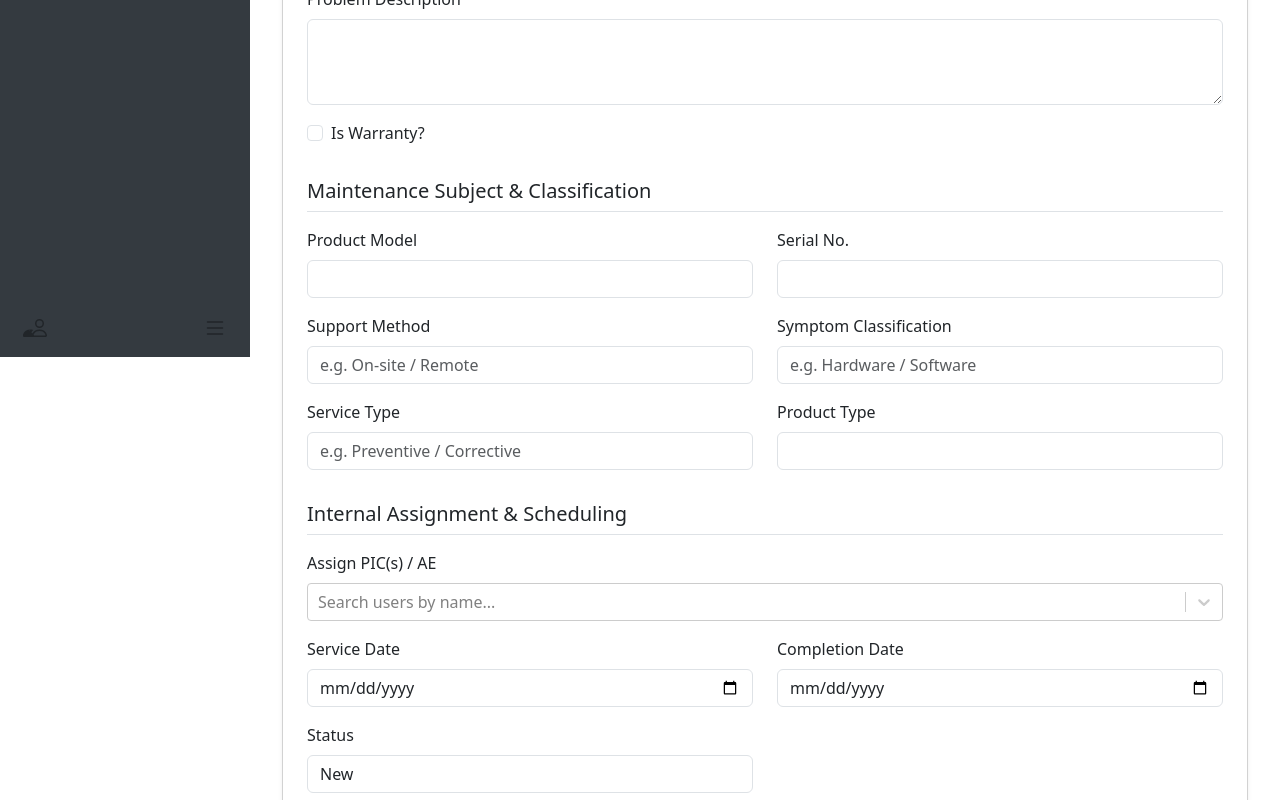
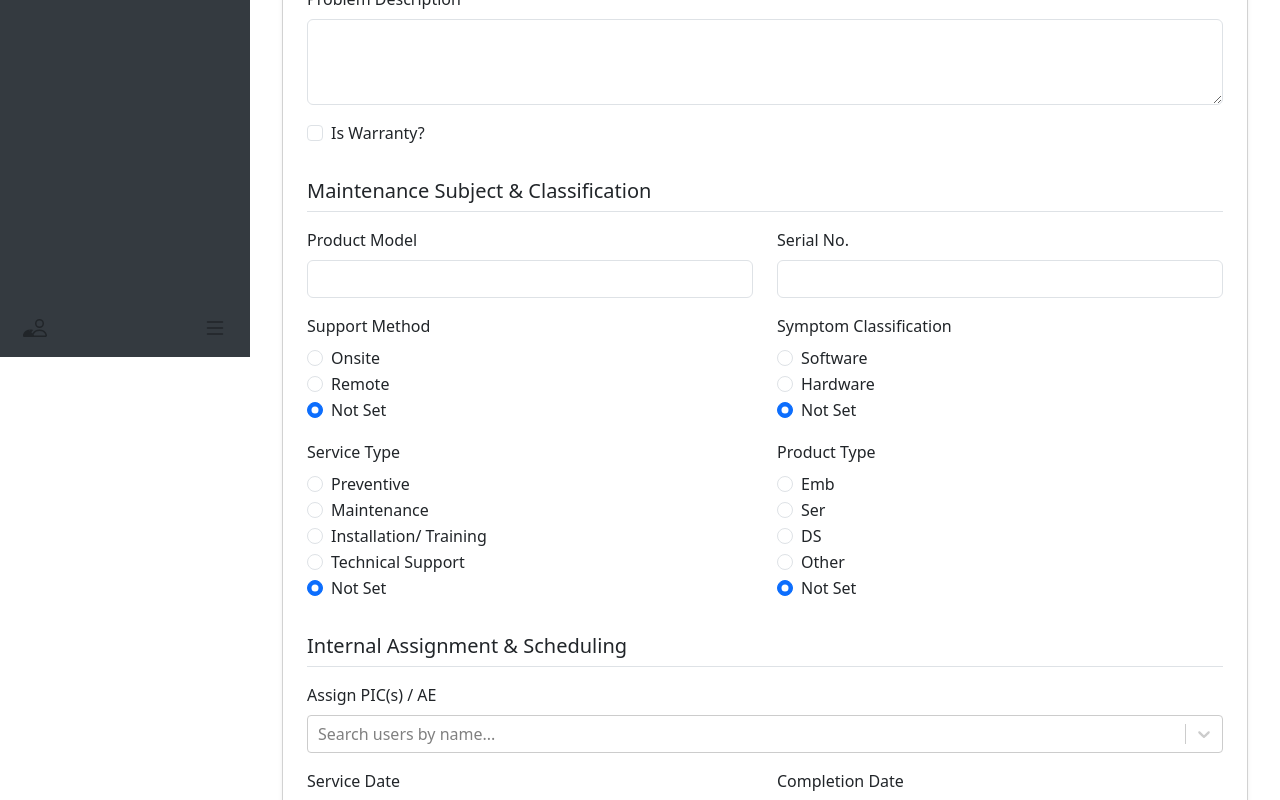
Before and after one commit to xzxzxxx/SysTrack, a React (Create React App) app in the folder frontend/: page /maintenance/new in a window 1280 px wide. Shown: the part 443-1243 px from the top of the page. Built offline with nearby package versions, Linux system fonts and the light colour scheme; no server answers; sample sign-in values are in the browser's storage.

Commit message:
feat: add radio button inputs for service_type, product_type, symptom_classification, and support_method in MaintenanceRequestForm

```diff
--- a/frontend/src/components/maintenance/MaintenanceRequestForm.js
+++ b/frontend/src/components/maintenance/MaintenanceRequestForm.js
@@ -125,9 +125,13 @@ function MaintenanceRequestForm({ token }) {
   // Common change
   const handleChange = (e) => {
     const { name, value, type, checked } = e.target;
+    let newValue = value;
+    if (type === 'radio' && value === '') {
+      newValue = null; // Set to null for "Not Set"
+    }
     setForm((f) => ({
       ...f,
-      [name]: type === 'checkbox' ? checked : value,
+      [name]: type === 'checkbox' ? checked : newValue,
     }));
   };
 
@@ -177,64 +181,31 @@ function MaintenanceRequestForm({ token }) {
     return [...errs, ...dateErrs];
   };
 
-  // Submit
+  // Submit handler with null conversion for radio fields
   const handleSubmit = async (e) => {
     e.preventDefault();
-    const errors = validateForStatus(form.status);
-    if (errors.length) {
-      setToast({ show: true, type: 'danger', message: errors.join('; ') });
-      setTimeout(() => setToast({ show: false, type: '', message: '' }), 2500);
-      return;
+    setLoading(true);
+
+    // Convert empty radio fields to null
+    const payload = { ...form };
+    ['service_type', 'product_type', 'symptom_classification', 'support_method'].forEach((field) => {
+      if (payload[field] === '' || payload[field] === undefined) {
+        payload[field] = null;
       }
+    });
 
-    const payload = {
-      service_date: form.service_date || null,
-      service_code: form.service_code,
-      client_id: form.client_id,
-      jobnote: form.jobnote,
-      location_district: form.location_district || null,
-      is_warranty: !!form.is_warranty,
-      sales: form.sales || null,
-      product_model: form.product_model || null,
-      serial_no: form.serial_no || null,
-      problem_description: form.problem_description || null,
-      solution_details: form.solution_details || null,
-      labor_details: form.labor_details || null,
-      parts_details: form.parts_details || null,
-      arrive_time: form.arrive_time || null,
-      depart_time: form.depart_time || null,
-      completion_date: form.completion_date || null,
-      remark: form.remark || null,
-      service_type: form.service_type || null,
-      product_type: form.product_type || null,
-      support_method: form.support_method || null,
-      symptom_classification: form.symptom_classification || null,
-      alias: form.alias || null,
-      status: form.status, // target status
-      pic_ids: form.pic_ids_input
-        .split(',')
-        .map((s) => s.trim())
-        .filter(Boolean)
-        .map((s) => Number(s))
-        .filter((n) => Number.isFinite(n)),
-    };
-
-    setLoading(true);
     try {
       if (isEdit) {
         await api.put(`/maintenance-records/${id}`, payload);
-        setToast({ show: true, type: 'success', message: 'Record updated' });
       } else {
-        const res = await api.post('/maintenance-records', payload);
-        setToast({ show: true, type: 'success', message: 'Record created' });
-        // Navigate to edit page after creation
-        history.push(`/maintenance/${res.data.maintenance_id}`);
+        await api.post('/maintenance-records', payload);
       }
+      history.push('/maintenance-records');
     } catch (err) {
-      setToast({ show: true, type: 'danger', message: err.response?.data?.error || 'Save failed' });
+      console.error(err);
+      alert('Error saving maintenance record.');
     } finally {
       setLoading(false);
-      setTimeout(() => setToast({ show: false, type: '', message: '' }), 2000);
     }
   };
 
@@ -384,47 +355,208 @@ function MaintenanceRequestForm({ token }) {
 
               <div className="col-md-6 mb-3">
                 <label className="form-label">Support Method</label>
+                <div className="form-check">
                   <input
-                  type="text"
+                    type="radio"
+                    id="support_method-Onsite"
                     name="support_method"
-                  className="form-control"
-                  value={form.support_method}
+                    value="Onsite"
+                    checked={form.support_method === "Onsite"}
                     onChange={handleChange}
-                  placeholder="e.g. On-site / Remote"
+                    className="form-check-input"
                   />
+                  <label htmlFor="support_method-Onsite" className="form-check-label">Onsite</label>
+                </div>
+                <div className="form-check">
+                  <input
+                    type="radio"
+                    id="support_method-Remote"
+                    name="support_method"
+                    value="Remote"
+                    checked={form.support_method === "Remote"}
+                    onChange={handleChange}
+                    className="form-check-input"
+                  />
+                  <label htmlFor="support_method-Remote" className="form-check-label">Remote</label>
+                </div>
+                <div className="form-check">
+                  <input
+                    type="radio"
+                    id="support_method-none"
+                    name="support_method"
+                    value=""
+                    checked={form.support_method === "" || form.support_method === null || form.support_method === undefined}
+                    onChange={handleChange}
+                    className="form-check-input"
+                  />
+                  <label htmlFor="support_method-none" className="form-check-label">Not Set</label>
+                </div>
               </div>
               <div className="col-md-6 mb-3">
                 <label className="form-label">Symptom Classification</label>
+                <div className="form-check">
                   <input
-                  type="text"
+                    type="radio"
+                    id="symptom_classification-Software"
                     name="symptom_classification"
-                  className="form-control"
-                  value={form.symptom_classification}
+                    value="Software"
+                    checked={form.symptom_classification === "Software"}
                     onChange={handleChange}
-                  placeholder="e.g. Hardware / Software"
+                    className="form-check-input"
                   />
+                  <label htmlFor="symptom_classification-Software" className="form-check-label">Software</label>
+                </div>
+                <div className="form-check">
+                  <input
+                    type="radio"
+                    id="symptom_classification-Hardware"
+                    name="symptom_classification"
+                    value="Hardware"
+                    checked={form.symptom_classification === "Hardware"}
+                    onChange={handleChange}
+                    className="form-check-input"
+                  />
+                  <label htmlFor="symptom_classification-Hardware" className="form-check-label">Hardware</label>
+                </div>
+                <div className="form-check">
+                  <input
+                    type="radio"
+                    id="symptom_classification-none"
+                    name="symptom_classification"
+                    value=""
+                    checked={form.symptom_classification === "" || form.symptom_classification === null || form.symptom_classification === undefined}
+                    onChange={handleChange}
+                    className="form-check-input"
+                  />
+                  <label htmlFor="symptom_classification-none" className="form-check-label">Not Set</label>
+                </div>
               </div>
 
               <div className="col-md-6 mb-3">
                 <label className="form-label">Service Type</label>
+                <div className="form-check">
                   <input
-                  type="text"
+                    type="radio"
+                    id="service_type-Preventive"
                     name="service_type"
-                  className="form-control"
-                  value={form.service_type}
+                    value="Preventive"
+                    checked={form.service_type === "Preventive"}
                     onChange={handleChange}
-                  placeholder="e.g. Preventive / Corrective"
+                    className="form-check-input"
                   />
+                  <label htmlFor="service_type-Preventive" className="form-check-label">Preventive</label>
+                </div>
+                <div className="form-check">
+                  <input
+                    type="radio"
+                    id="service_type-Maintenance"
+                    name="service_type"
+                    value="Maintenance"
+                    checked={form.service_type === "Maintenance"}
+                    onChange={handleChange}
+                    className="form-check-input"
+                  />
+                  <label htmlFor="service_type-Maintenance" className="form-check-label">Maintenance</label>
+                </div>
+                <div className="form-check">
+                  <input
+                    type="radio"
+                    id="service_type-Installation/ Training"
+                    name="service_type"
+                    value="Installation/ Training"
+                    checked={form.service_type === "Installation/ Training"}
+                    onChange={handleChange}
+                    className="form-check-input"
+                  />
+                  <label htmlFor="service_type-Installation/ Training" className="form-check-label">Installation/ Training</label>
+                </div>
+                <div className="form-check">
+                  <input
+                    type="radio"
+                    id="service_type-Technical Support"
+                    name="service_type"
+                    value="Technical Support"
+                    checked={form.service_type === "Technical Support"}
+                    onChange={handleChange}
+                    className="form-check-input"
+                  />
+                  <label htmlFor="service_type-Technical Support" className="form-check-label">Technical Support</label>
+                </div>
+                <div className="form-check">
+                  <input
+                    type="radio"
+                    id="service_type-none"
+                    name="service_type"
+                    value=""
+                    checked={form.service_type === "" || form.service_type === null || form.service_type === undefined}
+                    onChange={handleChange}
+                    className="form-check-input"
+                  />
+                  <label htmlFor="service_type-none" className="form-check-label">Not Set</label>
+                </div>
               </div>
               <div className="col-md-6 mb-3">
                 <label className="form-label">Product Type</label>
+                <div className="form-check">
                   <input
-                  type="text"
+                    type="radio"
+                    id="product_type-Emb"
                     name="product_type"
-                  className="form-control"
-                  value={form.product_type}
+                    value="Emb"
+                    checked={form.product_type === "Emb"}
                     onChange={handleChange}
+                    className="form-check-input"
                   />
+                  <label htmlFor="product_type-Emb" className="form-check-label">Emb</label>
+                </div>
+                <div className="form-check">
+                  <input
+                    type="radio"
+                    id="product_type-Ser"
+                    name="product_type"
+                    value="Ser"
+                    checked={form.product_type === "Ser"}
+                    onChange={handleChange}
+                    className="form-check-input"
+                  />
+                  <label htmlFor="product_type-Ser" className="form-check-label">Ser</label>
+                </div>
+                <div className="form-check">
+                  <input
+                    type="radio"
+                    id="product_type-DS"
+                    name="product_type"
+                    value="DS"
+                    checked={form.product_type === "DS"}
+                    onChange={handleChange}
+                    className="form-check-input"
+                  />
+                  <label htmlFor="product_type-DS" className="form-check-label">DS</label>
+                </div>
+                <div className="form-check">
+                  <input
+                    type="radio"
+                    id="product_type-Other"
+                    name="product_type"
+                    value="Other"
+                    checked={form.product_type === "Other"}
+                    onChange={handleChange}
+                    className="form-check-input"
+                  />
+                  <label htmlFor="product_type-Other" className="form-check-label">Other</label>
+                </div>
+                <div className="form-check">
+                  <input
+                    type="radio"
+                    id="product_type-none"
+                    name="product_type"
+                    value=""
+                    checked={form.product_type === "" || form.product_type === null || form.product_type === undefined}
+                    onChange={handleChange}
+                    className="form-check-input"
+                  />
+                  <label htmlFor="product_type-none" className="form-check-label">Not Set</label>
+                </div>
               </div>
             </div>
 
```
Lines whose indentation alone changed are shown as unchanged.
